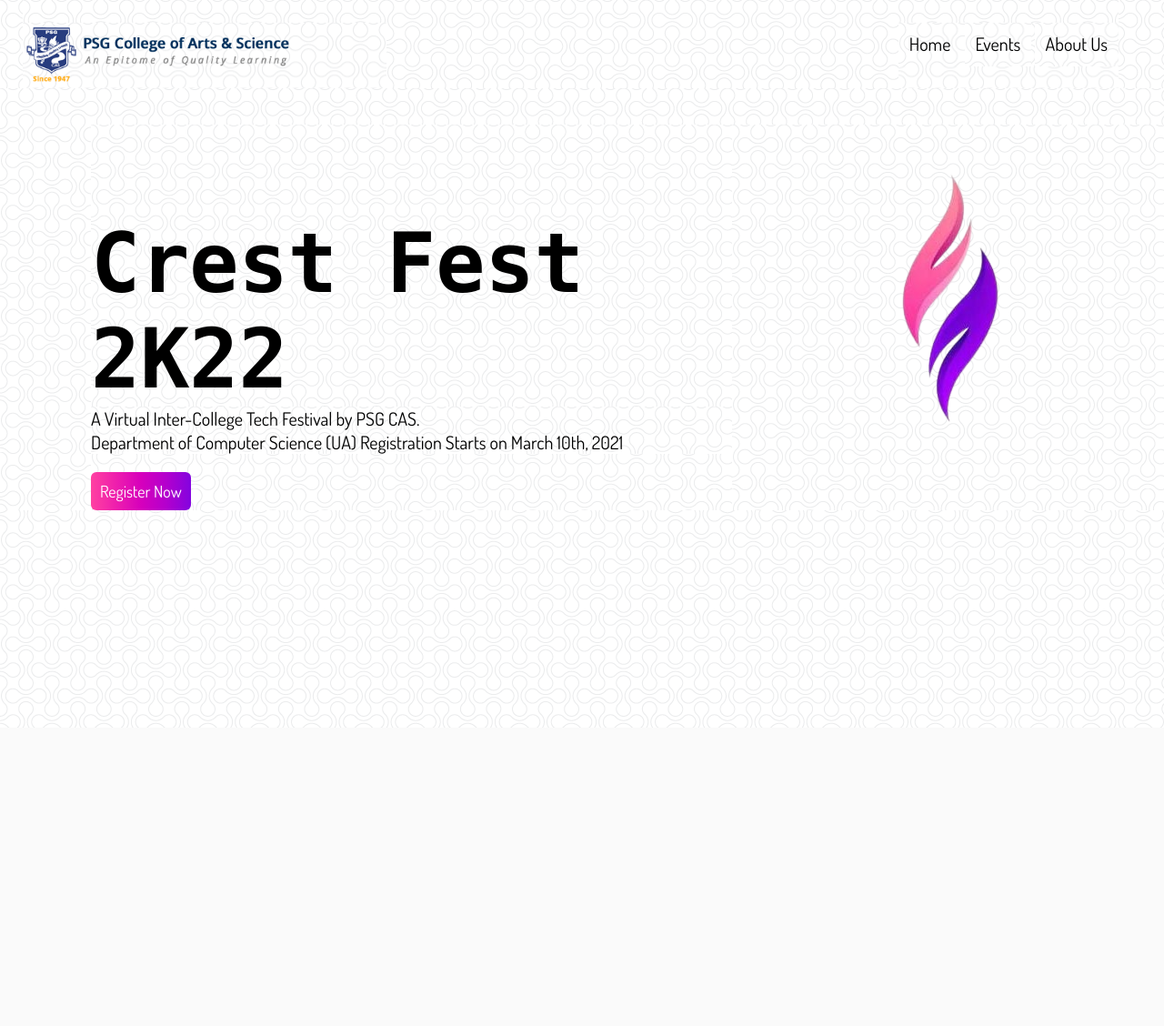
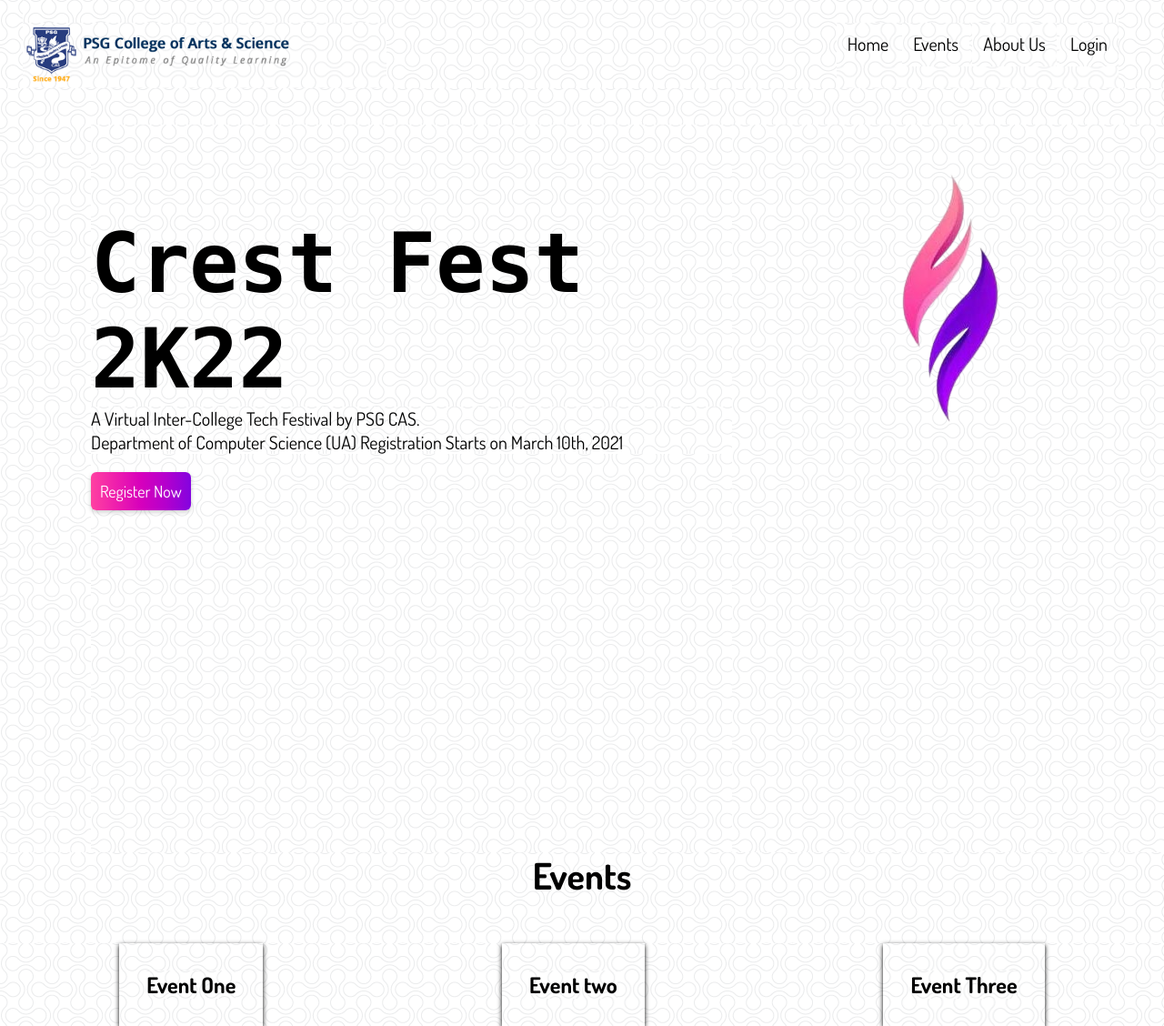
Before and after one commit to axy-moon/crest_fest, a Django app: page / in a window 1280 px wide. Shown: the whole page at 91% size. Before the commit the page ends 800 px from the top, so only its background shows below. Run offline with Django 4.2, Linux system fonts and the light colour scheme.

Commit message:
second commit

```diff
--- a/crest/templates/home.html
+++ b/crest/templates/home.html
@@ -20,7 +20,7 @@
                 <li>Home</li>
                 <li>Events</li>
                 <li>About Us</li>
-
+                <li>Login</li>
             </ul>
         </div>
     </div>
@@ -31,12 +31,29 @@
 Department of Computer Science (UA)
 
 Registration Starts on March 10th, 2021 </p>
-<button id="reg">Register Now</button>
+<button class="reg">Register Now</button>
     </div>
     <div class="cfLogo">
         <img src="{% static 'img/cf_logo.png' %}">
 
     </div>
+    </div>
+    <section class="Events">
+        <h1 class="sec-head">Events</h1>
+
+        <div class="container">
+            <div class="col">
+                <h1>Event One</h1>
+            </div>
+            <div class="col">
+                <h1>Event two</h1>
+            </div>
+            <div class="col">
+                <h1>Event Three</h1>
+            </div>
+        </div>
+
+    </section>
 </div>
 </head>
 <body>
--- a/crest_fest/static/css/style.css
+++ b/crest_fest/static/css/style.css
@@ -33,9 +33,7 @@
     cursor: pointer;
 }
 
-.nav ul li:hover {
-    color: var(--logoColor);
-}
+
 
 .nav ul li::after {
     content: '';
@@ -55,6 +53,7 @@
     display: flex;
     justify-content: space-between;
     padding-top: 40px ;
+    min-height: 100vh;
 }
 
 
@@ -74,14 +73,38 @@
     font-size: 20px;
 }
 
-button {
+.reg  {
     padding: 10px;
     margin-top: 20px;
     outline: none;
+    cursor: pointer;
     font-size: 18px;
     color: #fff;
     background: linear-gradient(to right, #ff41a1, #ee1fad, #d600bc, #b400cd, #8304df);
     border: 0;
     border-radius: 6px;
+    box-shadow: 0 2px 5px rgba(0,0,0,0.2);
 
 }
+
+.reg:hover {
+    opacity: 0.7;
+}
+
+.sec-head  {
+    font-size: 40px;
+    text-align: center;
+    padding-bottom: 50px;
+}
+
+.container {
+    display: flex;
+    justify-content: space-around;
+}
+
+.col {
+    box-sizing: border-box;
+    box-shadow: 0 2px 5px rgba(0,0,0,5);
+    padding: 30px;
+
+}
```
